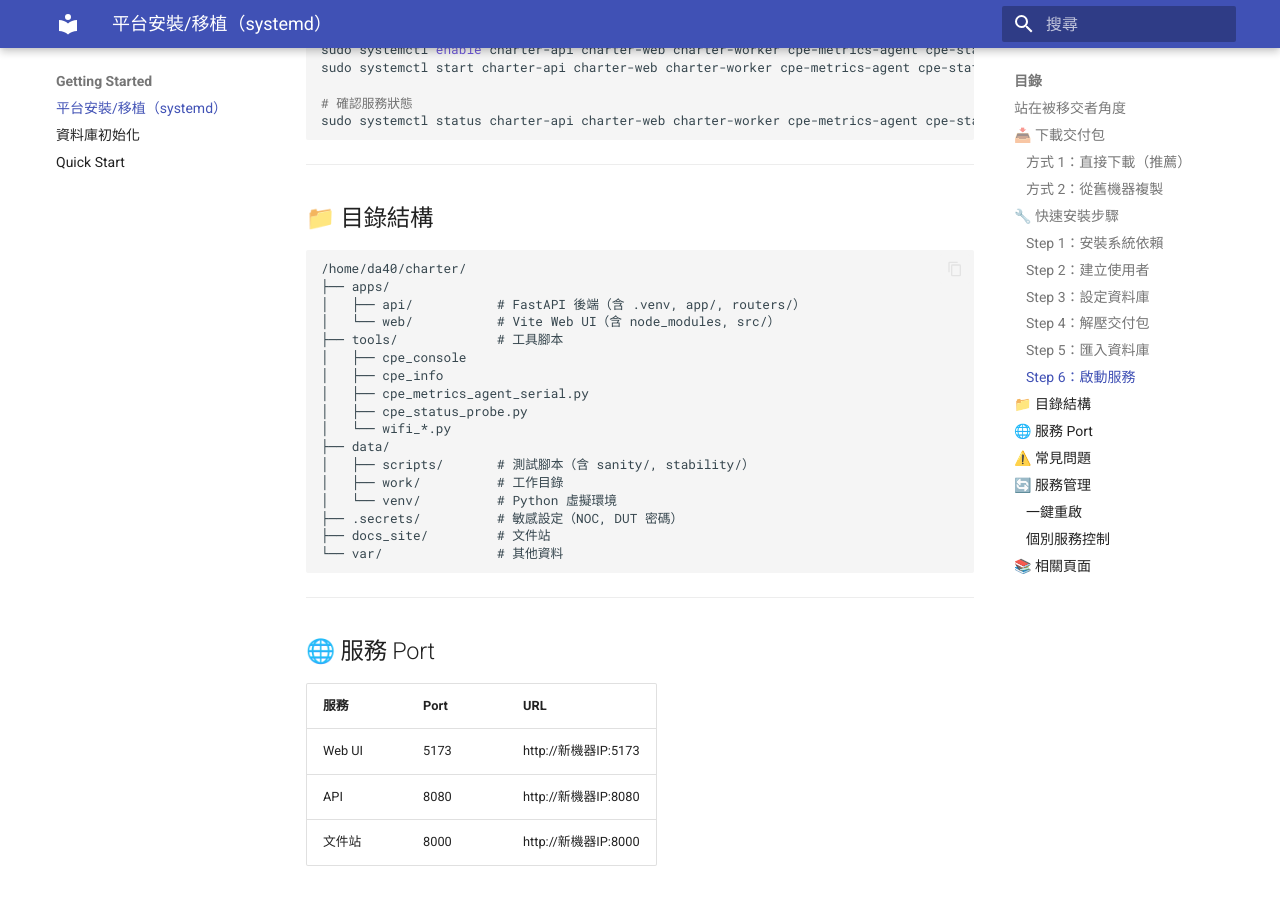
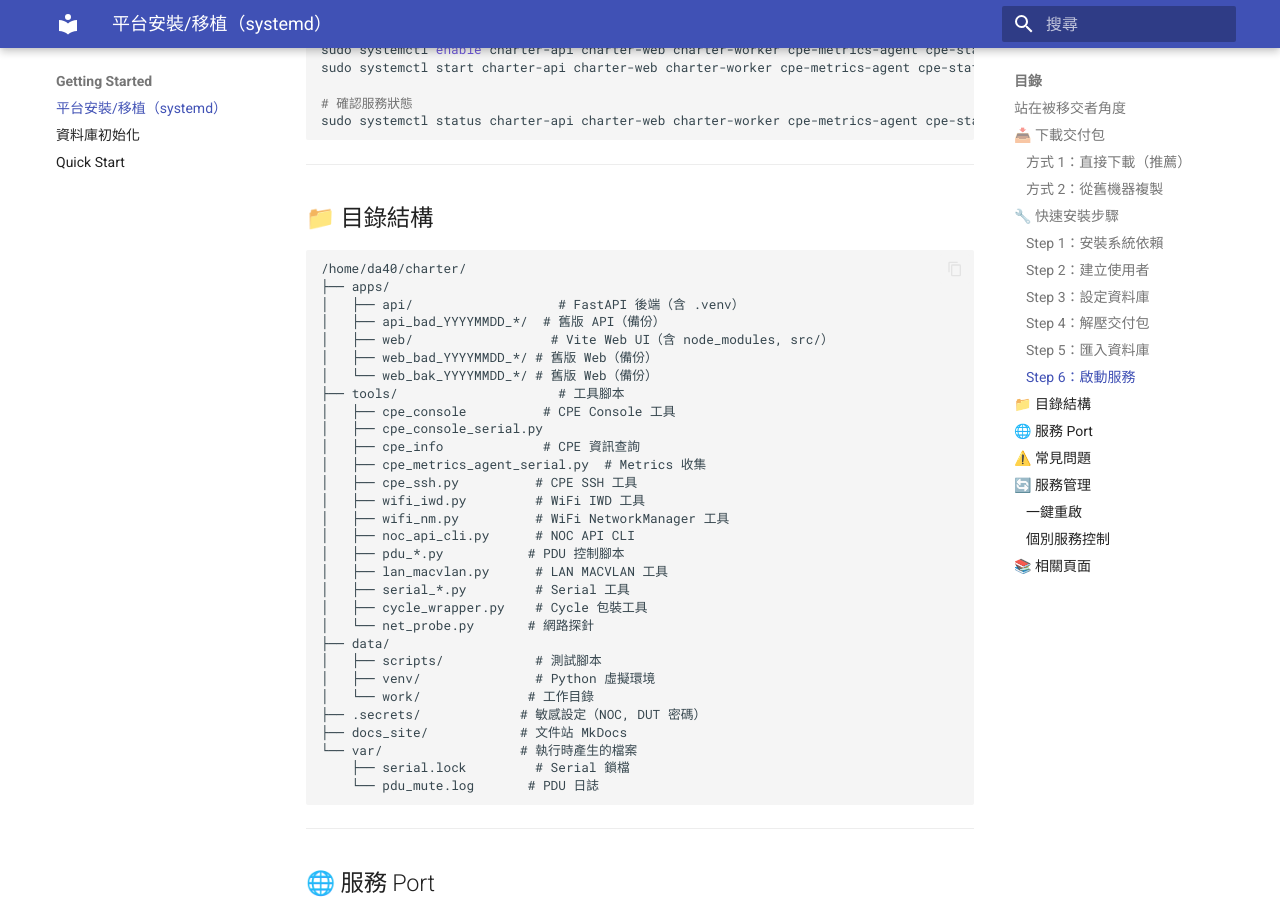
Before and after one commit to askeywifisit-ui/charter_project, an MkDocs documentation site: the page built from docs/charter_site/docs/getting_started/platform_install.md, in a window 1280 px wide and 900 px high, scrolled down 2407 px. Built offline with MkDocs 1.6.1 and Material for MkDocs 9.7.7, drawn with Linux system fonts in a browser that asks for light colours; comment, search, counter and statistics services are not loaded.

Commit message:
Update directory structure - comprehensive tools list

````diff
--- a/docs/charter_site/docs/getting_started/platform_install.md
+++ b/docs/charter_site/docs/getting_started/platform_install.md
@@ -126,21 +126,34 @@ sudo systemctl status charter-api charter-web charter-worker cpe-metrics-agent c
 ```
 /home/da40/charter/
 ├── apps/
-│   ├── api/           # FastAPI 後端（含 .venv, app/, routers/）
-│   └── web/           # Vite Web UI（含 node_modules, src/）
-├── tools/             # 工具腳本
-│   ├── cpe_console
-│   ├── cpe_info
-│   ├── cpe_metrics_agent_serial.py
-│   ├── cpe_status_probe.py
-│   └── wifi_*.py
+│   ├── api/                   # FastAPI 後端（含 .venv）
+│   ├── api_bad_YYYYMMDD_*/  # 舊版 API（備份）
+│   ├── web/                  # Vite Web UI（含 node_modules, src/）
+│   ├── web_bad_YYYYMMDD_*/ # 舊版 Web（備份）
+│   └── web_bak_YYYYMMDD_*/ # 舊版 Web（備份）
+├── tools/                     # 工具腳本
+│   ├── cpe_console          # CPE Console 工具
+│   ├── cpe_console_serial.py
+│   ├── cpe_info             # CPE 資訊查詢
+│   ├── cpe_metrics_agent_serial.py  # Metrics 收集
+│   ├── cpe_ssh.py          # CPE SSH 工具
+│   ├── wifi_iwd.py         # WiFi IWD 工具
+│   ├── wifi_nm.py          # WiFi NetworkManager 工具
+│   ├── noc_api_cli.py      # NOC API CLI
+│   ├── pdu_*.py           # PDU 控制腳本
+│   ├── lan_macvlan.py      # LAN MACVLAN 工具
+│   ├── serial_*.py         # Serial 工具
+│   ├── cycle_wrapper.py    # Cycle 包裝工具
+│   └── net_probe.py       # 網路探針
 ├── data/
-│   ├── scripts/       # 測試腳本（含 sanity/, stability/）
-│   ├── work/          # 工作目錄
-│   └── venv/          # Python 虛擬環境
-├── .secrets/          # 敏感設定（NOC, DUT 密碼）
-├── docs_site/         # 文件站
-└── var/               # 其他資料
+│   ├── scripts/            # 測試腳本
+│   ├── venv/               # Python 虛擬環境
+│   └── work/              # 工作目錄
+├── .secrets/             # 敏感設定（NOC, DUT 密碼）
+├── docs_site/            # 文件站 MkDocs
+└── var/                  # 執行時產生的檔案
+    ├── serial.lock         # Serial 鎖檔
+    └── pdu_mute.log       # PDU 日誌
 ```
 
 ---
````
